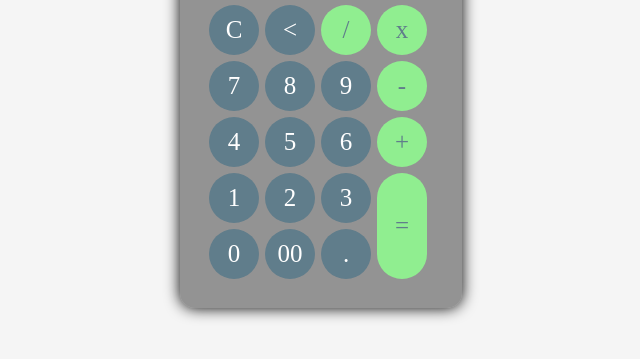
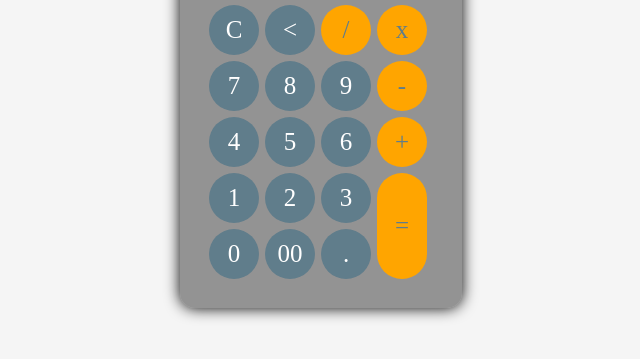
Before and after one commit to prasetyopw2702/Calculator, a plain HTML site: page index.html in a window 1280 px wide. Shown: the part 297-656 px from the top of the page, without its empty margins (319-959 px from the left). Drawn offline with Linux system fonts and the light colour scheme; a web font is replaced by a local one.

Commit message:
Update styles.css

```diff
--- a/styles.css
+++ b/styles.css
@@ -42,7 +42,7 @@ body {
 }
 
 .btn-green {
-	background:lightgreen;
+	background:orange;
 	color:#607d8b;
 }
 
```
